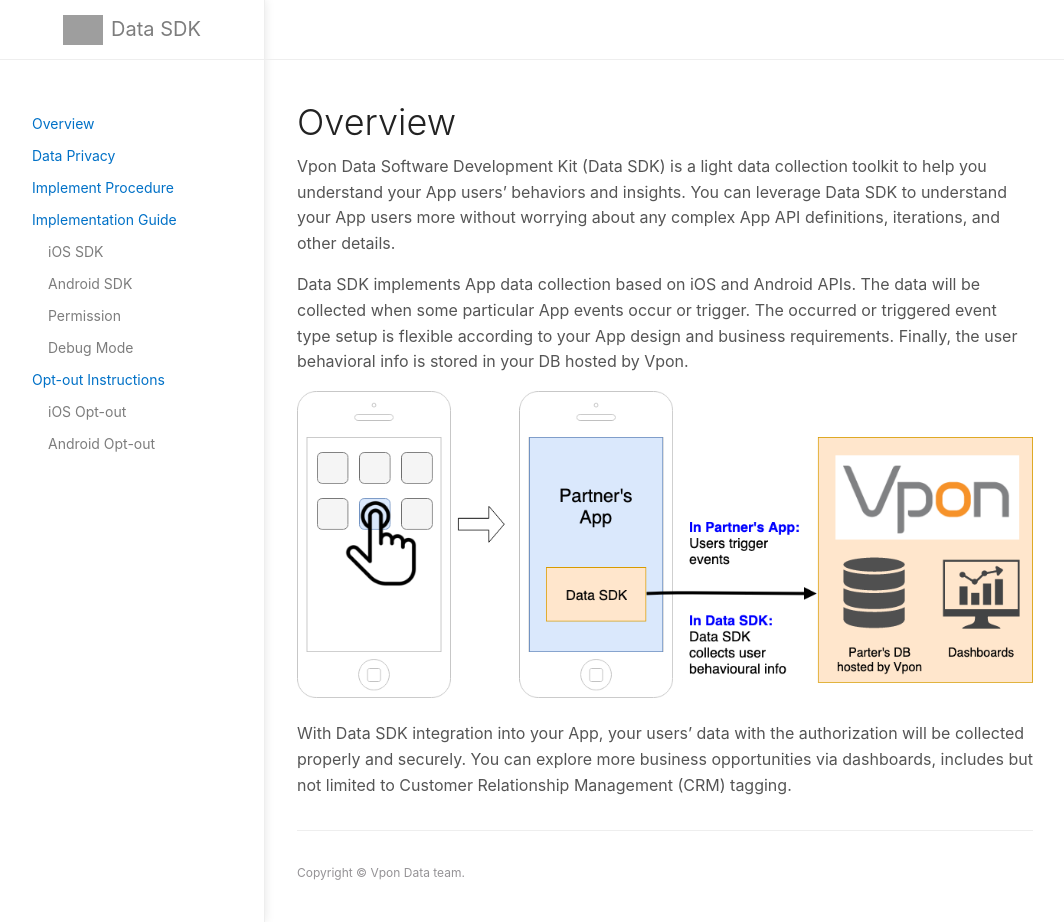
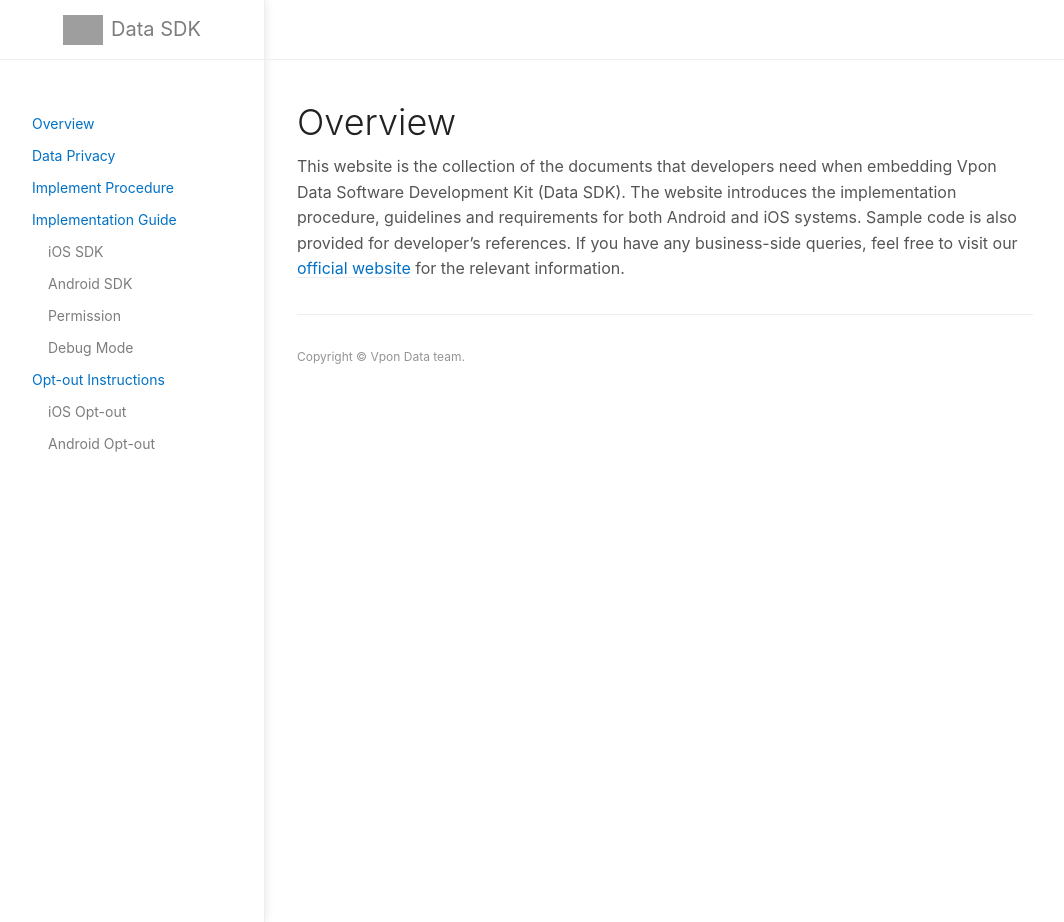
Before and after one commit to vpon-data/data-sdk, a Jekyll site: the page built from index.md, in a window 1280 px wide and 922 px high. Shown: the whole window, without its empty margins (107-1171 px from the left). Built offline with Jekyll 4.4.1, drawn with Linux system fonts in a browser that asks for light colours; grey boxes are pictures that could not be loaded.

Commit message:
Update index.md

```diff
--- a/index.md
+++ b/index.md
@@ -9,10 +9,6 @@
 ---
 
 # Overview
-Vpon Data Software Development Kit (Data SDK) is a light data collection toolkit to help you understand your App users' behaviors and insights. You can leverage Data SDK to understand your App users more without worrying about any complex App API definitions, iterations, and other details.
+This website is the collection of the documents that developers need when embedding Vpon Data Software Development Kit (Data SDK). The website introduces the implementation procedure, guidelines and requirements for both Android and iOS systems. Sample code is also provided for developer’s references. If you have any business-side queries, feel free to visit our [official website][1] for the relevant information.
 
-Data SDK implements App data collection based on iOS and Android APIs. The data will be collected when some particular App events occur or trigger. The occurred or triggered event type setup is flexible according to your App design and business requirements. Finally, the user behavioral info is stored in your DB hosted by Vpon.
-
-![](/docs/images/introduction.png)
-
-With Data SDK integration into your App, your users' data with the authorization will be collected properly and securely. You can explore more business opportunities via dashboards, includes but not limited to Customer Relationship Management (CRM) tagging.
+[1]: https://datasdk.vpon.com/
```
